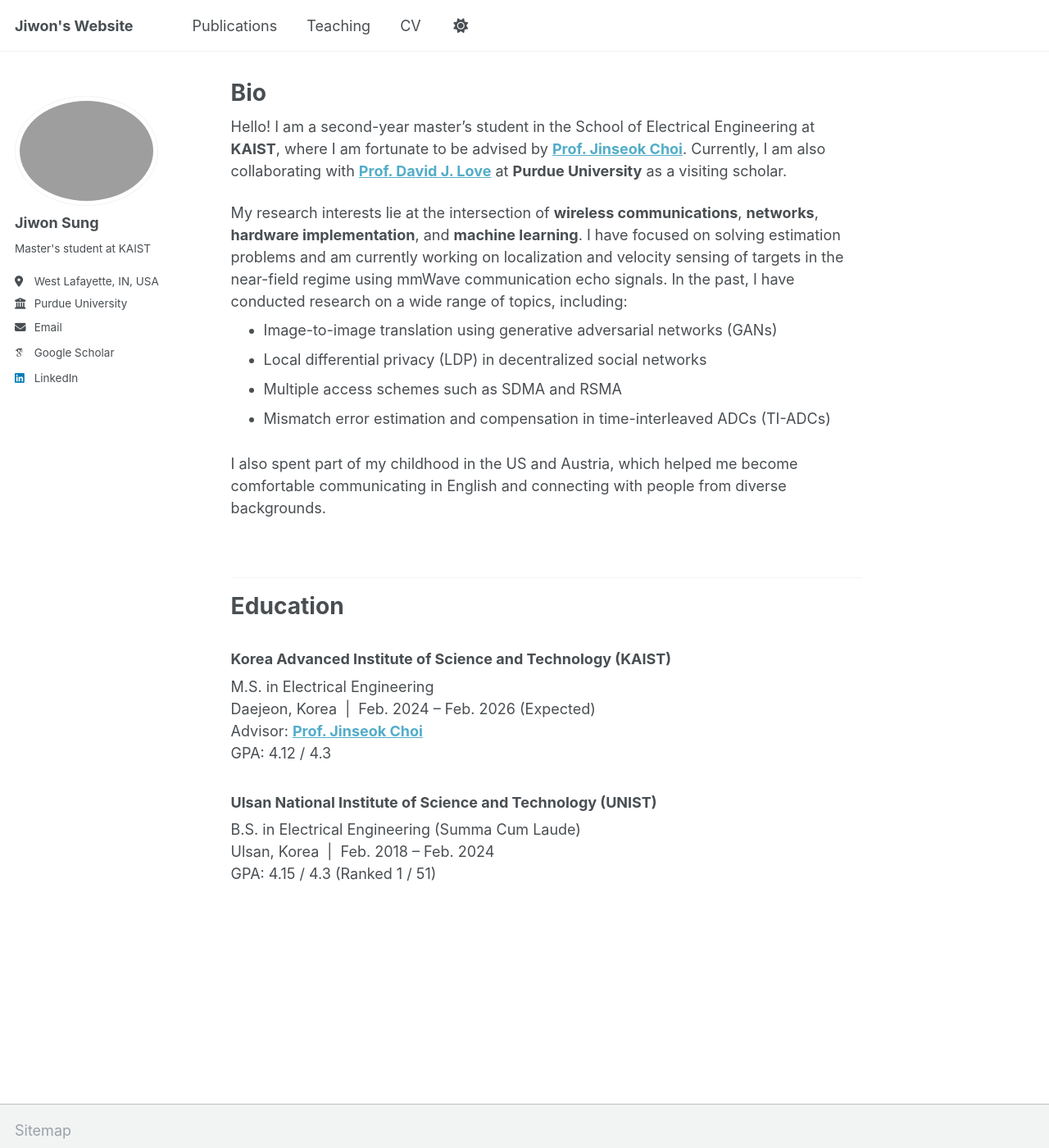
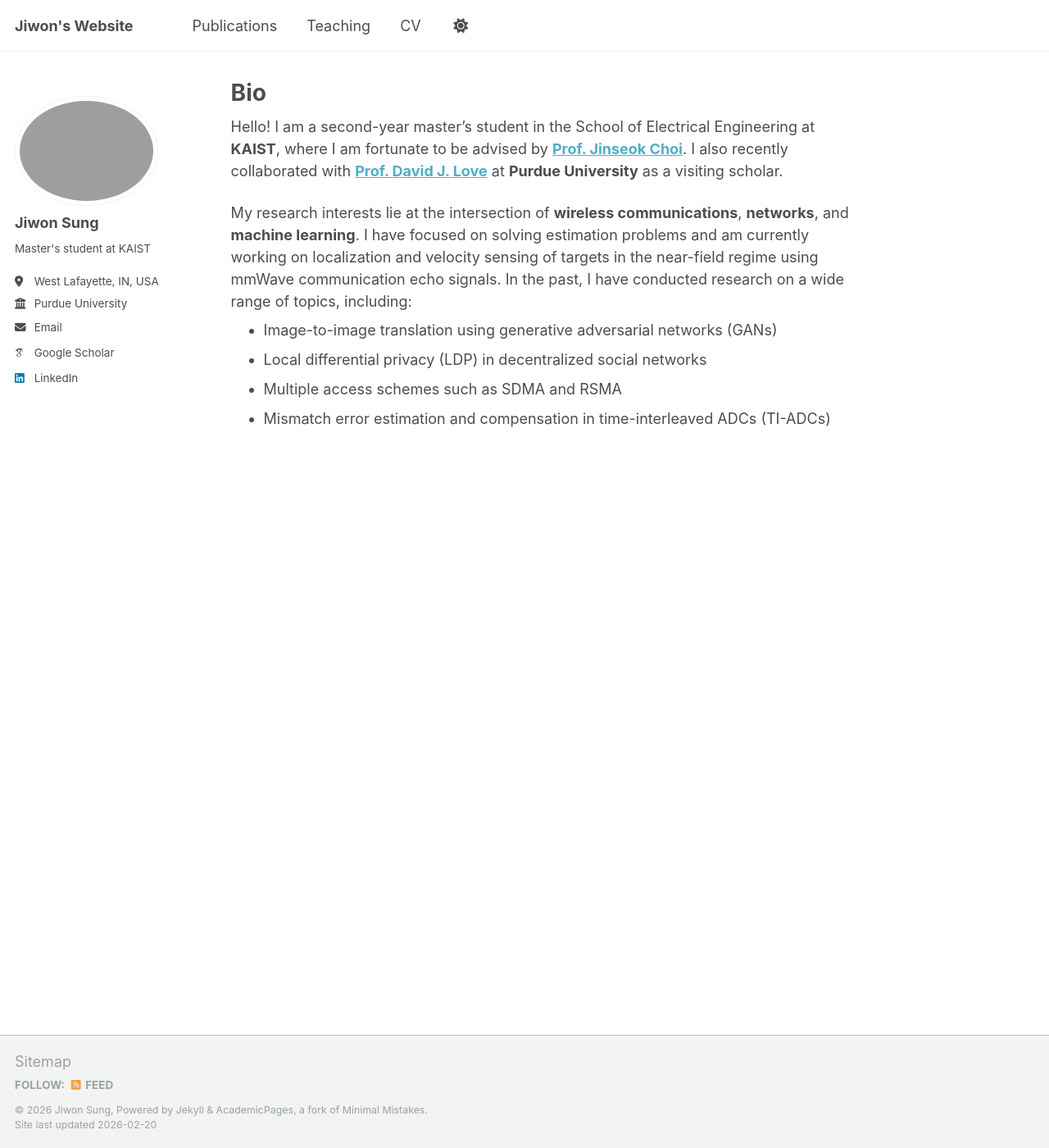
Before and after one commit to sunione/sunione.github.io, a Jekyll site: the page built from _pages/about.md, in a window 1280 px wide and 1400 px high. Shown: the whole window at 82% size. Built offline with Jekyll 4.4.1, drawn with Linux system fonts in a browser that asks for light colours; some web fonts are replaced.

Commit message:
Update about.md

```diff
--- a/_pages/about.md
+++ b/_pages/about.md
@@ -7,33 +7,11 @@ redirect_from:
   - /about.html
 ---
 
-Hello! I am a second-year master's student in the School of Electrical Engineering at **KAIST**, where I am fortunate to be advised by [**Prof. Jinseok Choi**](https://sic-x.kaist.ac.kr/professor). Currently, I am also collaborating with [**Prof. David J. Love**](https://engineering.purdue.edu/~djlove/) at **Purdue University** as a visiting scholar.
+Hello! I am a second-year master's student in the School of Electrical Engineering at **KAIST**, where I am fortunate to be advised by [**Prof. Jinseok Choi**](https://sic-x.kaist.ac.kr/professor). I also recently collaborated with [**Prof. David J. Love**](https://engineering.purdue.edu/~djlove/) at **Purdue University** as a visiting scholar.
 
-My research interests lie at the intersection of **wireless communications**, **networks**, **hardware implementation**, and **machine learning**. I have focused on solving estimation problems and am currently working on localization and velocity sensing of targets in the near-field regime using mmWave communication echo signals. In the past, I have conducted research on a wide range of topics, including:
+My research interests lie at the intersection of **wireless communications**, **networks**, and **machine learning**. I have focused on solving estimation problems and am currently working on localization and velocity sensing of targets in the near-field regime using mmWave communication echo signals. In the past, I have conducted research on a wide range of topics, including:
 <div style="margin-top: -15px;"></div>
 - Image-to-image translation using generative adversarial networks (GANs)
 - Local differential privacy (LDP) in decentralized social networks
 - Multiple access schemes such as SDMA and RSMA
 - Mismatch error estimation and compensation in time-interleaved ADCs (TI-ADCs)
-
-<div style="height: 10px;"></div>
-
-I also spent part of my childhood in the US and Austria, which helped me become comfortable communicating in English and connecting with people from diverse backgrounds.
-
-
-<div style="height: 30px;"></div>
-
----
-
-# Education
-
-### Korea Advanced Institute of Science and Technology (KAIST)
-M.S. in Electrical Engineering
-Daejeon, Korea &nbsp;|&nbsp; Feb. 2024 – Feb. 2026 (Expected)
-Advisor: [**Prof. Jinseok Choi**](https://sic-x.kaist.ac.kr/professor)
-GPA: 4.12 / 4.3
-
-### Ulsan National Institute of Science and Technology (UNIST)
-B.S. in Electrical Engineering (Summa Cum Laude)
-Ulsan, Korea &nbsp;|&nbsp; Feb. 2018 – Feb. 2024
-GPA: 4.15 / 4.3 (Ranked 1 / 51)
```
